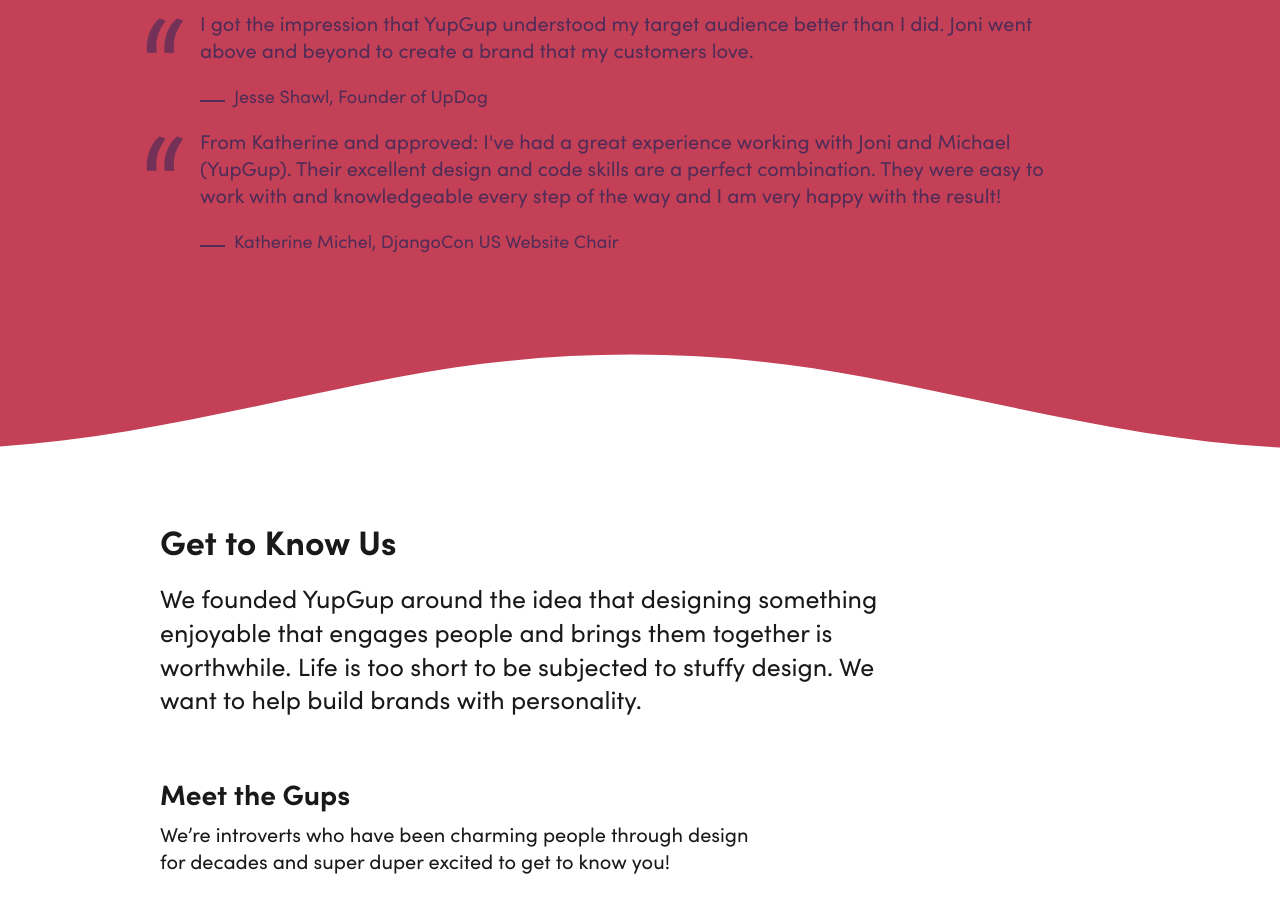
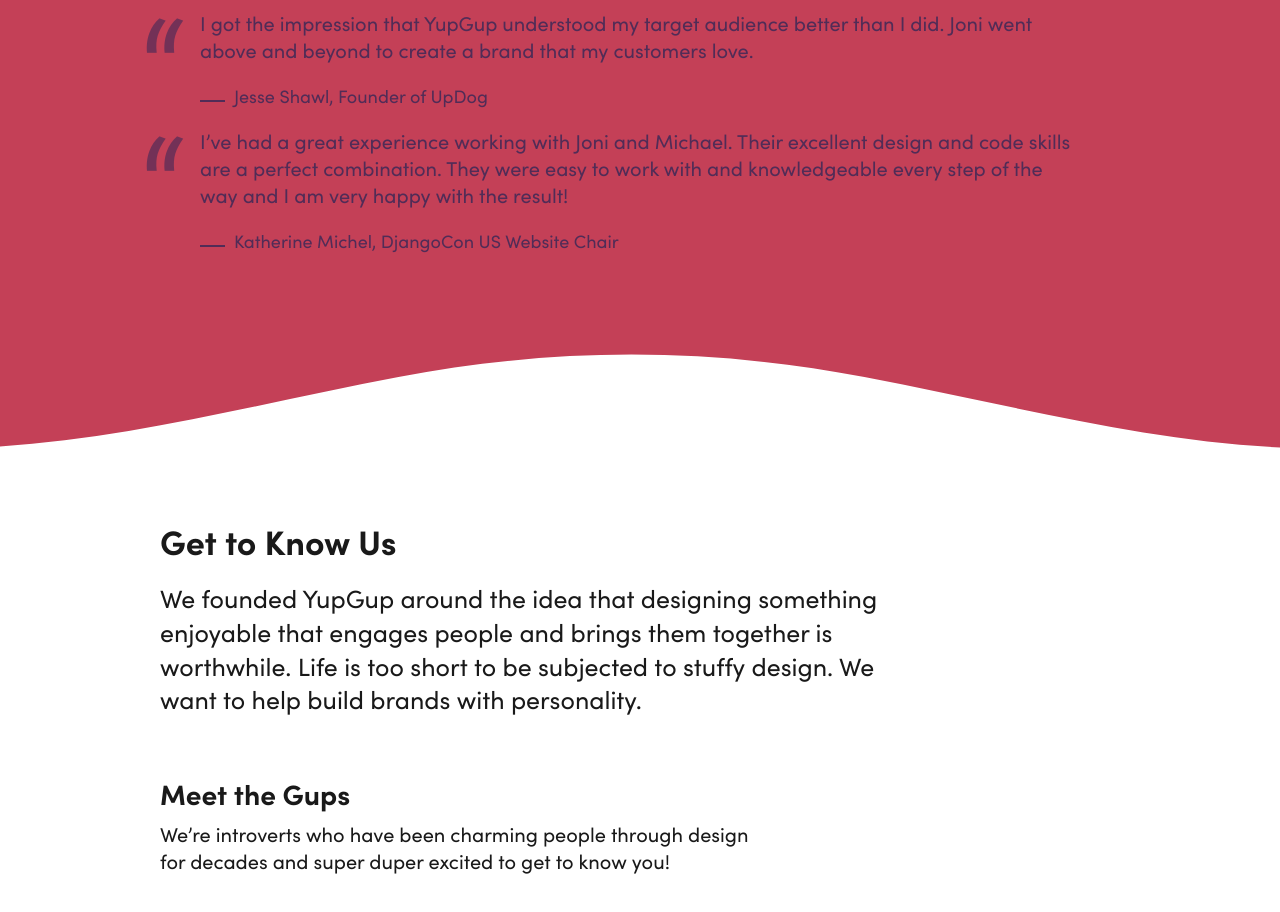
Before and after one commit to yupgup/yupgup.github.io, a plain HTML site: page index.html in a window 1280 px wide. Shown: the part 2840-3752 px from the top of the page. Drawn offline with Linux system fonts and the light colour scheme.

Commit message:
Edit quote

```diff
--- a/index.html
+++ b/index.html
@@ -208,7 +208,7 @@ Drop us a line or just say hi: hello@yupgup.com
         <p class="testimonial-attr">Jesse Shawl, Founder of UpDog</p>
       </blockquote>
       <blockquote class="testimonial">
-        <p class="testimonial-text">From Katherine and approved: I've had a great experience working with Joni and Michael (YupGup). Their excellent design and code skills are a perfect combination. They were easy to work with and knowledgeable every step of the way and I am very happy with the result!</p>
+        <p class="testimonial-text">I’ve had a great experience working with Joni and Michael. Their excellent design and code skills are a perfect combination. They were easy to work with and knowledgeable every step of the way and I am very happy with the result!</p>
         <p class="testimonial-attr">Katherine Michel, DjangoCon US Website Chair</p>
       </blockquote>
     </div>
```
